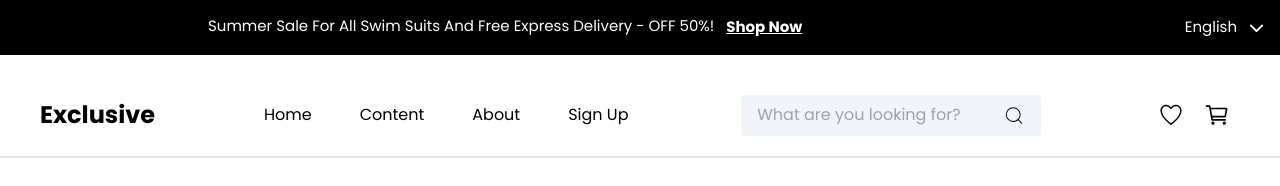
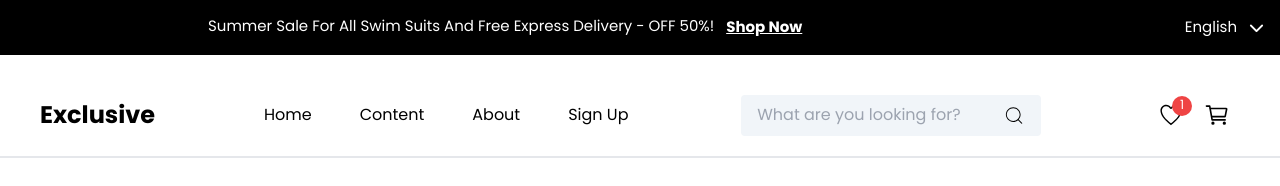
Before and after one commit to ayaosamaramadan/MERN-Ecommerce, a React (Vite) app: page / in a window 1280 px wide. Both pictures are taken after a click on the icon 282 px from the left and 2201 px from the top of the page. Shown: the part 1801-1987 px from the top of the page. Built offline with nearby package versions, Linux system fonts and the light colour scheme; grey boxes are pictures that could not be loaded; a web font is replaced by a local one.

Commit message:
calc wishlistitem num

```diff
--- a/src/components/Home/Besto.tsx
+++ b/src/components/Home/Besto.tsx
@@ -15,6 +15,7 @@ import { Productpro } from "../../types/product.";
 import Serv from "./Serv";
 import { useDispatch } from "react-redux";
 import { addToCart } from "../../reducers/cart";
+import { addToWish } from "../../reducers/wishlistt";
 
 const Besto = () => {
   const dispatch = useDispatch();
@@ -23,6 +24,9 @@ const Besto = () => {
   };
 
 
+    const addtowish = (product: Productpro) => {
+        dispatch(addToWish(product));
+      }
 
 
   const [isScrolled, setIsScrolled] = useState(false);
@@ -76,7 +80,7 @@ const Besto = () => {
           <div key={product.id}>
             <div className="flex flex-col rounded hover:opacity-100 relative group m-4 border border-gray-200 p-4 bg-slate-100">
               <div className="justify-items-end w-full">
-                <IoIosHeartEmpty className="bg-white mt-2 rounded-2xl mr-[14px] text-3xl p-1" />
+                <IoIosHeartEmpty className="bg-white mt-2 rounded-2xl mr-[14px] text-3xl p-1" onClick={()=>addtowish(product)}/>
                 <IoEyeOutline className="bg-white mt-2 rounded-2xl text-3xl p-1 mr-[14px]" />
               </div>
 
--- a/src/components/Home/Products.tsx
+++ b/src/components/Home/Products.tsx
@@ -6,6 +6,7 @@ import { CiStar } from "react-icons/ci";
 import { Productpro } from "../../types/product.";
 import { useDispatch } from "react-redux";
 import { addToCart } from "../../reducers/cart";
+import { addToWish } from "../../reducers/wishlistt";
 
 const Products = () => {
   const dispatch = useDispatch();
@@ -13,13 +14,17 @@ const Products = () => {
   const handleAddToCart = (product: Productpro) => {
     dispatch(addToCart(product));
   };
+
+    const addtowish = (product: Productpro) => {
+      dispatch(addToWish(product));
+    }
   return (
     <>
       {salesProducts.slice(9, 17).map((product: Productpro) => (
         <div key={product.id}>
           <div className="flex flex-col rounded hover:opacity-100 relative group m-4 border border-gray-200 p-4 bg-slate-100">
             <div className="justify-items-end w-full">
-              <IoIosHeartEmpty className="bg-white mt-2 rounded-2xl mr-[14px] text-3xl p-1" />
+              <IoIosHeartEmpty className="bg-white mt-2 rounded-2xl mr-[14px] text-3xl p-1" onClick={()=>addtowish(product)}/>
               <IoEyeOutline className="bg-white mt-2 rounded-2xl text-3xl p-1 mr-[14px]" />
             </div>
 
--- a/src/components/Navi.tsx
+++ b/src/components/Navi.tsx
@@ -6,8 +6,10 @@ import { Link } from "react-router-dom";
 import { RootState } from "../main";
 
 const Navi = () => {
-  const items = useSelector((state: RootState) => state.cartt.items);
-  const cartItemCount = items.reduce((total, item) => total + item.quantity, 0);
+  const item1 = useSelector((state: RootState) => state.cartt.items);
+  const items2 = useSelector((state: RootState) => state.wish.items);
+  const cartItemCount = item1.reduce((total, item) => total + item.quantity, 0);
+  const wishItemCount = items2.reduce((total, item) => total + (item.quantity || 0), 0);
 
 
   return (
@@ -79,8 +81,8 @@ const Navi = () => {
 
             <Link to="./wishlist">
              <IoIosHeartEmpty className="mr-[10px]" />
-           {cartItemCount===0 ? null :  <span className="bg-red-500 text-white p-1 rounded-full w-5 h-5 flex items-center justify-center absolute top-[6rem] right-[5.5rem] text-[0.8rem] pb-[0.4rem]">
-              {cartItemCount}
+           {wishItemCount===0 ? null :  <span className="bg-red-500 text-white p-1 rounded-full w-5 h-5 flex items-center justify-center absolute top-[6rem] right-[5.5rem] text-[0.8rem] pb-[0.4rem]">
+              {wishItemCount}
             </span>
             }
 
--- a/src/reducers/wishlistt.ts
+++ b/src/reducers/wishlistt.ts
@@ -8,6 +8,7 @@ export interface WishItem {
     name: string;
     price: number;
     afterdiscount: number;
+    quantity?: number;
   }
 
 interface WishState {
```
Also changed, not shown: src/components/Wishlist.tsx (+11 -22 lines).
